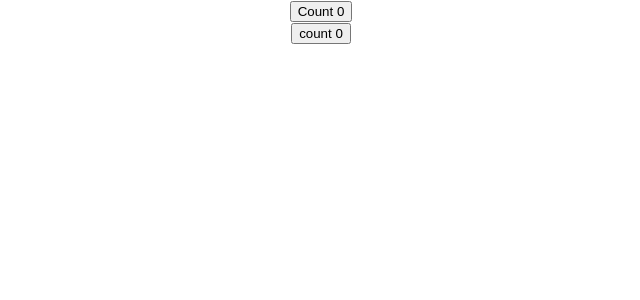
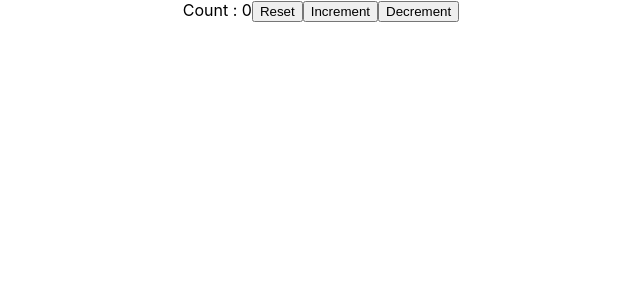
Before and after one commit to chandiosamad07/ead, a React (Create React App) app: page / in a window 1280 px wide. Shown: the top 300 px of the page, without its empty margins (319-959 px from the left). Built offline with nearby package versions, Linux system fonts and the light colour scheme.

Commit message:
counter using hOOKS

```diff
--- a/src/App.js
+++ b/src/App.js
@@ -15,11 +15,13 @@ import MyForm from "./Forms/MyForm";
 import Form from "./Forms/nameAge";
 import ClassCounter from "./Hooks/ClassCounter";
 import HookCounter from "./Hooks/HookCounter";
+import HookCounterTwo from "./Hooks/HookCounterTwo";
 function App() {
   return (
     <div className="App">
-      <HookCounter/>
-      <ClassCounter/>
+     <HookCounterTwo></HookCounterTwo>
+      {/* <HookCounter/>
+      <ClassCounter/> */}
       {/* <Form/> */}
       {/* <Car1 />
       <withLoading />
--- /dev/null
+++ b/src/Hooks/HookCounterTwo.js
@@ -0,0 +1,15 @@
+import React,{useState} from 'react'
+
+function HookCounterTwo() {
+    const [count ,setCount] = useState(0)
+  return (
+    <div>
+      Count : {count}
+      <button onClick={()=>setCount(0)}>Reset</button>
+      <button onClick={()=>setCount(count+1)}>Increment</button>
+      <button onClick={()=>setCount(count-1)}>Decrement</button>
+    </div>
+  )
+}
+
+export default HookCounterTwo
```
